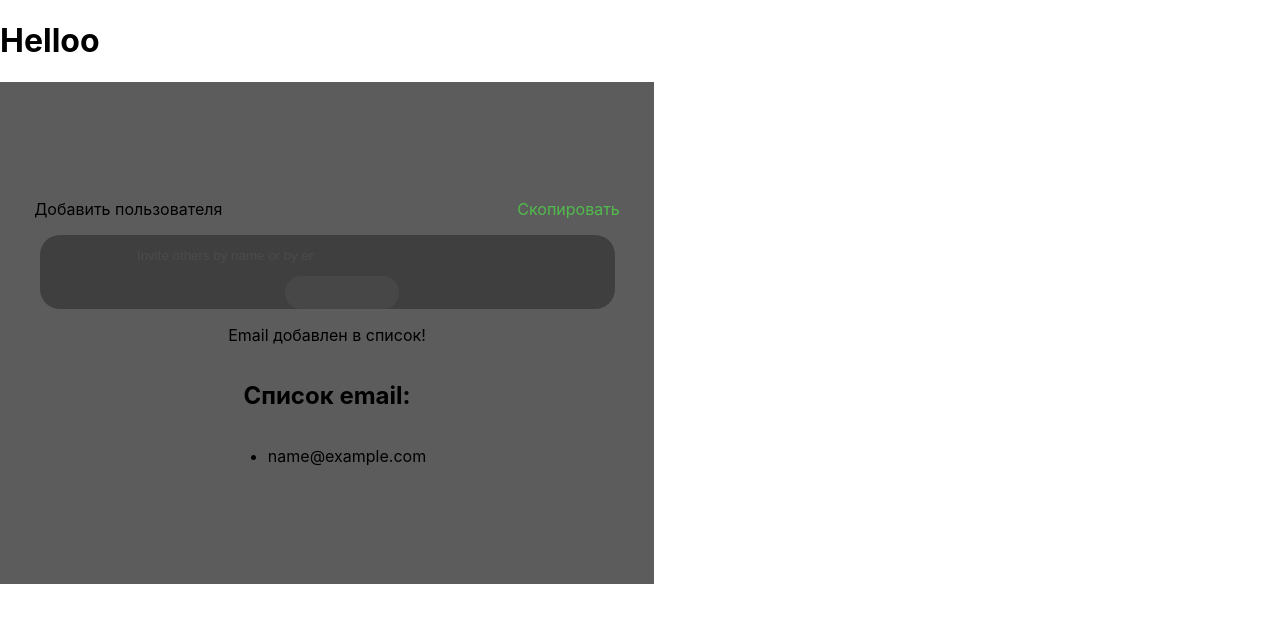
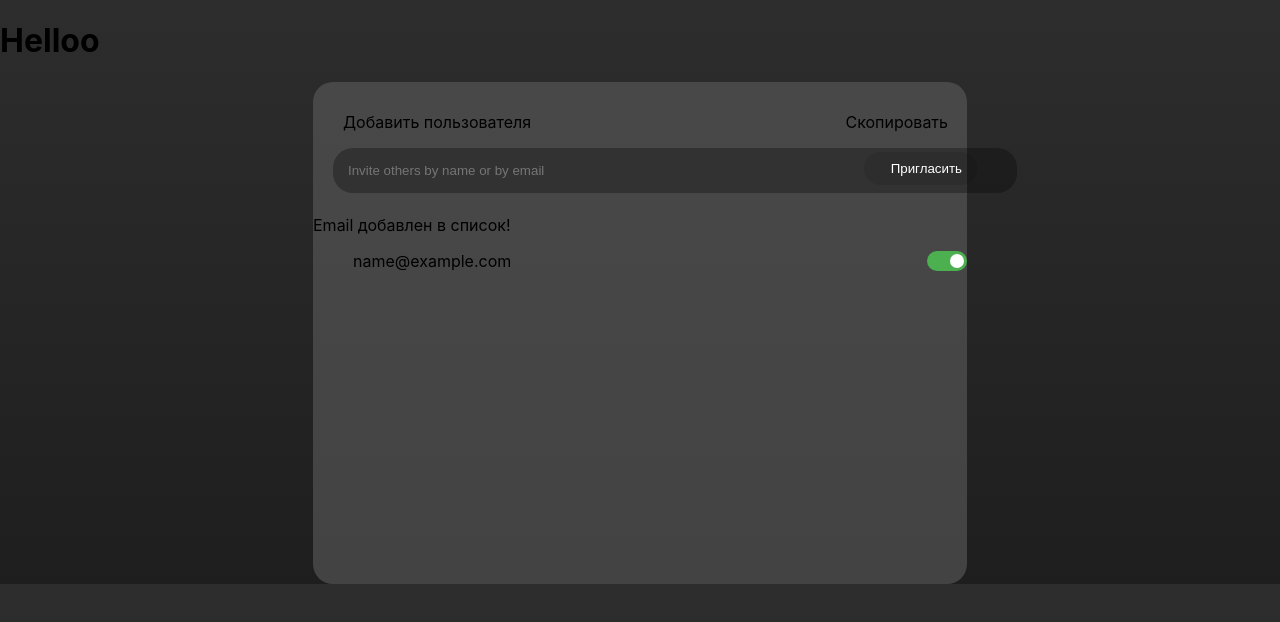
Before and after one commit to dkim08/email-react, a React (Create React App) app: page / in a window 1280 px wide. Both pictures are taken after typing "name@example.com" into the empty fields and a click on the button "Пригласить". Shown: the top 622 px of the page. Built offline with nearby package versions, Linux system fonts and the light colour scheme.

Commit message:
adding toggle buttons

```diff
--- a/src/Pages/Email/index.jsx
+++ b/src/Pages/Email/index.jsx
@@ -1,5 +1,6 @@
 import { useState } from "react";
-import './style.css'
+import SvgViewer from "../../SvgViewer";
+import './style.css';
 
 const Email = () => {
     const [email, setEmail] = useState("");
@@ -8,19 +9,29 @@ const Email = () => {
 
     const handleSubmit = (e) => {
         e.preventDefault();
-        if (email.includes("@") && email.includes(".")) {
-            setEmailList([...emailList, email]);
+
+        if (!email.includes("@") || !email.includes(".")) {
+            setMessage("Некорректный email");
+            return;
+        }
+
+        setEmailList([...emailList, { email, active: true }]);
         setMessage("Email добавлен в список!");
         setEmail("");
-        } else {
-            setMessage("Некорректный email");
-        }
+    };
+
+    const toggleActive = (index) => {
+        const updatedList = emailList.map((item, i) =>
+            i === index ? { ...item, active: !item.active } : item
+        );
+        setEmailList(updatedList);
     };
 
     return (
         <div className="email-container">
+            <div className="email-container-header">
                 <div className="user-container">
-                <p>Добавить пользователя</p>
+                    <span>Добавить пользователя</span>
                     <a className="link">Скопировать</a>
                 </div>
                 <form className="add-email" onSubmit={handleSubmit}>
@@ -32,13 +43,25 @@ const Email = () => {
                     />
                     <button type="submit">Пригласить</button>
                 </form>
-            <p>{message}</p>
-            <h2>Список email:</h2>
+            </div>
+            <div className="user-list-container">
+                <span>{message}</span>
                 <ul>
                     {emailList.map((item, index) => (
-                    <li key={index}>{item}</li>
+                        <li key={index} className="email-item">
+                            <span>{item.email}</span>
+                            <label className="toggle-switch">
+                                <input
+                                    type="checkbox"
+                                    checked={item.active}
+                                    onChange={() => toggleActive(index)}
+                                />
+                                <span className="slider" />
+                            </label>
+                        </li>
                     ))}
                 </ul>
+            </div>
         </div>
     );
 };
--- a/src/Pages/Email/style.css
+++ b/src/Pages/Email/style.css
@@ -1,45 +1,129 @@
+body {
+  background: linear-gradient(to top, #1E1E1E,#2D2D2D );
+ }
+
  .email-container {
-  width: 654px;
-  height: 502px;
+   position: relative;
+   max-width: 654px;
+   max-height: 502px;
+   margin: 0 auto;
    display: flex;
    flex-direction: column;
    align-items: center;
    justify-content: center;
-  text-align: center;
-  background-color: #5C5C5C;
+   background-color: rgba(92, 92, 92, 0.6);
+   box-sizing: border-box;
+   border-radius: 20px;
+ }
+
+ /* .email-container  * {
+   border: 1px solid red;
+   padding: 0px 30px;
+ }
+  */
+ .email-container-header {
+   position: absolute;
+   top: 0px;
+   left: 0;
+   width: 100%;
+   padding-top: 30px;
  }
 
  .user-container {
+   /* background-color: cadetblue; */
    display: flex;
    align-items: center;
-  gap: 295px;
+   justify-content: space-between;
+   padding: 0px 19px 0px 30px;
  }
 
-.link {
-  color: #52BB4D;
+ .add-email {
+   width: 100%;
+   /* background-color: bisque; */
+ }
+
+ .user-list-container {
+   min-height: 377px;
+   width: 100%;
+   padding-top: 142px;
+   overflow: auto;
+ }
+
+ .add-email {
+   position: relative;
+   display: inline-block;
+   padding: 16px 20px 16px 20px;
  }
 
  .add-email input{
-  background-color: #000000;
-  opacity: 30%;
-  padding: 13px 200px 13px 27px;
+   width: 100%;
+   background-color: hsla(0, 0%, 0%, 0.3);
+   padding: 15px;
    border-radius: 20px;
    border: none;
-  margin-right: 30px;
+   margin-right: -10px;
  }
 
  .add-email button {
+   position: absolute;
+   right: 30px;
+   top: 20px;
    padding: 9px 15px 9px 27px;
-  opacity: 10%;
    border-radius: 20px;
    border: none;
    color: white;
    margin-left: 30px;
+   background-color: rgba(2, 2, 2, 0.1);
+   cursor: pointer;
  }
 
-.add-email {
-  background-color: #000000;
-  opacity: 30%;
-  width: 575px;
+ .toggle-switch {
+  position: relative;
+  display: inline-block;
+  width: 40px;
+  height: 20px;
+  margin-left: 10px;
+}
+
+.toggle-switch input {
+  opacity: 0;
+  width: 0;
+  height: 0;
+}
+
+.slider {
+  position: absolute;
+  cursor: pointer;
+  top: 0; left: 0;
+  right: 0; bottom: 0;
+  background-color: #ccc;
+  transition: 0.4s;
   border-radius: 20px;
 }
+
+.slider:before {
+  position: absolute;
+  content: "";
+  height: 14px;
+  width: 14px;
+  left: 3px;
+  bottom: 3px;
+  background-color: white;
+  transition: 0.4s;
+  border-radius: 50%;
+}
+
+.toggle-switch input:checked + .slider {
+  background-color: #4caf50;
+}
+
+.toggle-switch input:checked + .slider:before {
+  transform: translateX(20px);
+}
+
+.email-item {
+  display: flex;
+  align-items: center;
+  justify-content: space-between;
+  margin: 8px 0;
+}
--- /dev/null
+++ b/src/SvgViewer/index.jsx
@@ -0,0 +1,11 @@
+// const SvgViewer = ({ id }) => {
+//     console.log("Show is", id)
+//     return (
+//         <div className="svg-viewer">
+//             <svg className="svg-use-container">
+//                 <use href={/assets/sprites.svg#${id}}></use>
+//             </svg>
+//         </div>
+//     );
+// };
+// export defaultSvgViewer;
```
Also changed, not shown: public/assets/sprites.svg (added). Lines whose indentation alone changed are shown as unchanged.
